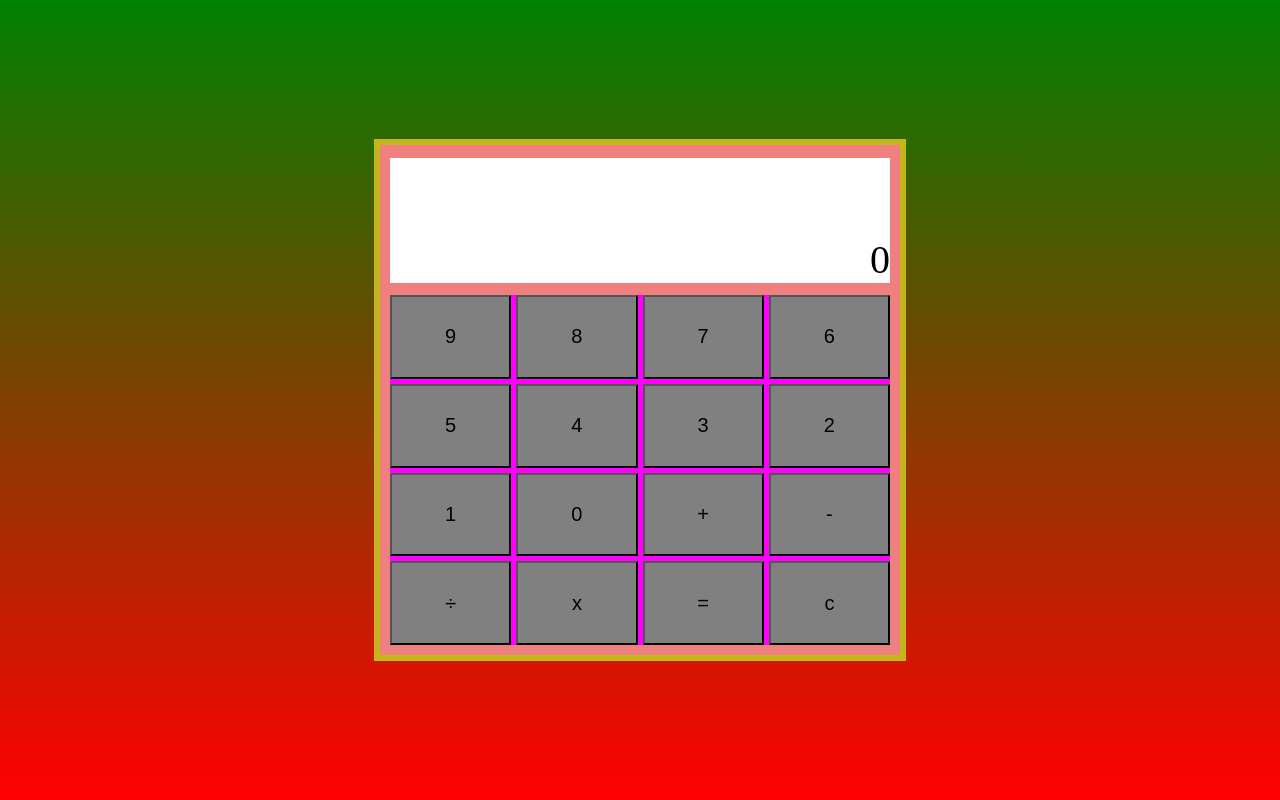
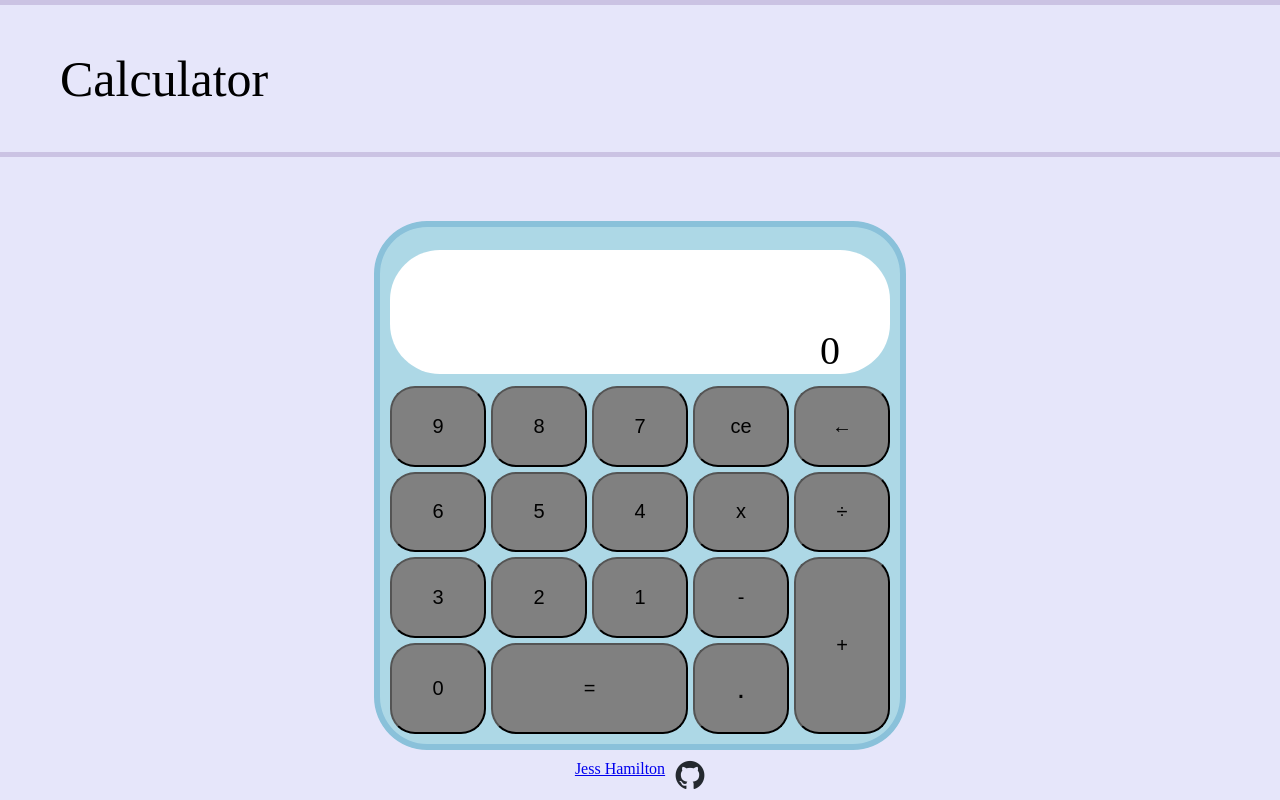
Before and after one commit to Jhamilton01/calculator, a plain HTML site: page index.html in a window 1280 px wide. Drawn offline with Linux system fonts and the light colour scheme.

Commit message:
Major Update -Update style of webpage -fix overflow issue -fix grid layout -fix operation issue where previous operation would be saved after equals was pressed -Add footer and header

```diff
--- a/index.html
+++ b/index.html
@@ -8,6 +8,8 @@
     <link rel="stylesheet" href="style.css">
 </head>
 <body>
+    <header class = "title">Calculator</header>
     <div id="container"></div>
+    <footer><a href ='https://github.com/Jhamilton01' target="_blank">Jess Hamilton </a><img src="img/github-mark.png"></footer>
 </body>
 </html>
--- a/script.js
+++ b/script.js
@@ -44,7 +44,7 @@ function createButtons(){
 
     for (let i=9; i >= 0; i--){
         const button = document.createElement('button')
-        button.classList.add('numbers')
+        button.classList.add('number'+i)
         button.textContent = i
         buttonsContainer.appendChild(button)
         button.addEventListener('click', () => {
@@ -52,10 +52,19 @@ function createButtons(){
         } )
     }
 
-    const operations = '+-÷x=c'
-    for (let char of operations){
+    const operations = ['+', '-', '÷', 'x', '=', 'ce', '←', '.']
+    operations.forEach((char, index) => {
         const button = document.createElement('button')
-        button.classList.add('operations')
+        if(char == '='){
+            button.classList.add('operationsEqual')
+        } else if (char == '+'){
+            button.classList.add('operationsAdd')
+        }else if (char == '.'){
+            button.classList.add('operationsPoint')
+        } else{
+            button.classList.add('operations'+char)
+
+        }
         button.textContent = char
         buttonsContainer.appendChild(button)
 
@@ -63,7 +72,10 @@ function createButtons(){
             handleOperation(button.textContent)
 
         })
-    }
+
+    })
+
+
 }
 
 function getNumber(i){
@@ -78,13 +90,15 @@ function getNumber(i){
 
 function handleOperation(operationKey){
     switch (operationKey){
-        case 'c':
+        case 'ce':
             clear()
             break
+        case '←':
+            backspace()
         case '=':
             const result = operate(parseFloat(num1),parseFloat(num2),operator)
-            screenContainer.textContent = result
-            num1 = result
+            screenContainer.textContent = result.toString()
+            num1 = result.toString()
             num2 = ''
             operator = null
             break
@@ -96,14 +110,12 @@ function handleOperation(operationKey){
                 operator = operationKey
                 screenContainer.textContent = num1 + ' ' + operator
             }
-
-
-
+            break
+            //console.error(`Unknown ioerations: ${operationKey}`)
     }
 }
 
 function operate(num1, num2, operator){
-    console.log("this is the operator being passes", operator)
     switch (operator){
         case '+':
             return addition(num1, num2)
@@ -143,6 +155,26 @@ function clear(){
     screenContainer.textContent = '0'
 }
 
+function backspace(){
+    //get the number in the ones position of the recently enetered number
+    //if currently typing num1
+    if (operator) {
+        if (num2) {
+            num2 = num2.slice(0, -1);
+            screenDiv.textContent = num1 + ' ' + operator + ' ' + num2;
+        } else {
+            operator = null;
+            screenDiv.textContent = num1;
+        }
+    } else if (num1) {
+        num1 = num1.slice(0, -1);
+        screenDiv.textContent = num1 || '0';
+    }
+
+    console.log('num1:', num1, 'num2:', num2, 'operator:', operator, 'screen:', screenDiv.textContent);
+
+}
+
 
 
 main()
--- a/style.css
+++ b/style.css
@@ -5,7 +5,7 @@ body, html{
     align-items: center;
     justify-content: center;
     flex-direction: column;
-    background: linear-gradient(to top, red, green);
+    background-color: #E6E6FA;
     overflow: hidden;
 }
 
@@ -18,22 +18,51 @@ button {
     align-items: center;
     justify-content: center;
     font-size: 20px;
+    border-radius: 25px;
 }
 
+header{
+    display: flex;
+    width: 100%;
+    height: 10vw;
+    padding: 10px;
+    border: 5px solid #CBC3E3;
+    padding-left: 150px;
+    justify-content: left;
+    align-items: center;
+    font-size: 50px;
+    margin-bottom: 5vw;
+}
+
+footer{
+    display: flex;
+    flex: 0 0 auto;
+    width: 100vw;
+    margin-top: auto;
+    justify-content: center;
+    padding: 10px;
+    gap: 10px;
+}
+
+footer img{
+    display: block;
+    height: 30px;
+    width: 30px;
+    object-fit: cover;
+}
 
 /* ID CUSTOMIZATION */
 #container {
     display: flex;
-    background-color: lightcoral;
+    background-color: #add8e6;
     height: 500px;
     width: 500px;
     justify-content: center;
     align-items: flex-end;
-    padding-bottom: 10px;
-    padding-right: 10px;
-    padding-left: 10px;
-    border: 6px solid rgb(196, 181, 26);
+    padding: 10px;
+    border: 6px solid #8AC1DA;
     flex-wrap: wrap;
+    border-radius: 10%;
 }
 
 #SCREEN{
@@ -43,38 +72,47 @@ button {
     height: 25%;
     justify-content: flex-end;
     align-items: flex-end;
+    padding-right: 50px;
+    padding-left: 30px;
     font-size: 40px;
+    border-radius: 50px;
+    overflow:scroll;
 }
 
 
 #BUTTONS {
     display: grid;
     grid-gap: 5px;
-    grid-template-columns: repeat(4,1fr);
-    grid-template-rows: repeat(4,1fr);
+    grid-template-columns: repeat(5,1fr);
     width: 100%;
     height: 70%;
-    background-color: magenta;
     flex-wrap: wrap;
+    border-radius: 10%;
+    grid-template-areas:
+    "nine eight seven clear clearAll"
+    "six five four multiply divide"
+    "three two one subtract add"
+    "zero equals equals point add";
 }
 
 /* CLASS CUSTOMIZATION */
 
-.numbers{
-    display: flex;
-
-
-}
-
-.operations{
-    display: flex;
-
-
-}
-
-.add{
-    display: flex;
-    height: 150px;
-    width: 50px;
-    background-color: aliceblue;
-}
+.number9{grid-area: nine;}
+.number8{grid-area: eight;}
+.number7{grid-area: seven;}
+.operationsce{grid-area: clear;}
+.operations←{grid-area: clearAll;}
+.number6{grid-area: six;}
+.number5{grid-area: five;}
+.number4{grid-area: four;}
+.operationsx{grid-area: multiply;}
+.operations÷{grid-area: divide;}
+.number3{grid-area: three;}
+.number2{grid-area: two;}
+.number1{grid-area: one;}
+.operations-{grid-area: subtract;}
+.operationsAdd{grid-area: add;}
+.number0{grid-area: zero;}
+.operationsEqual{grid-area: equals;}
+.operationsPoint{grid-area: point;
+font-size: 30px;}
```
Also changed, not shown: img/github-mark.png (added).
